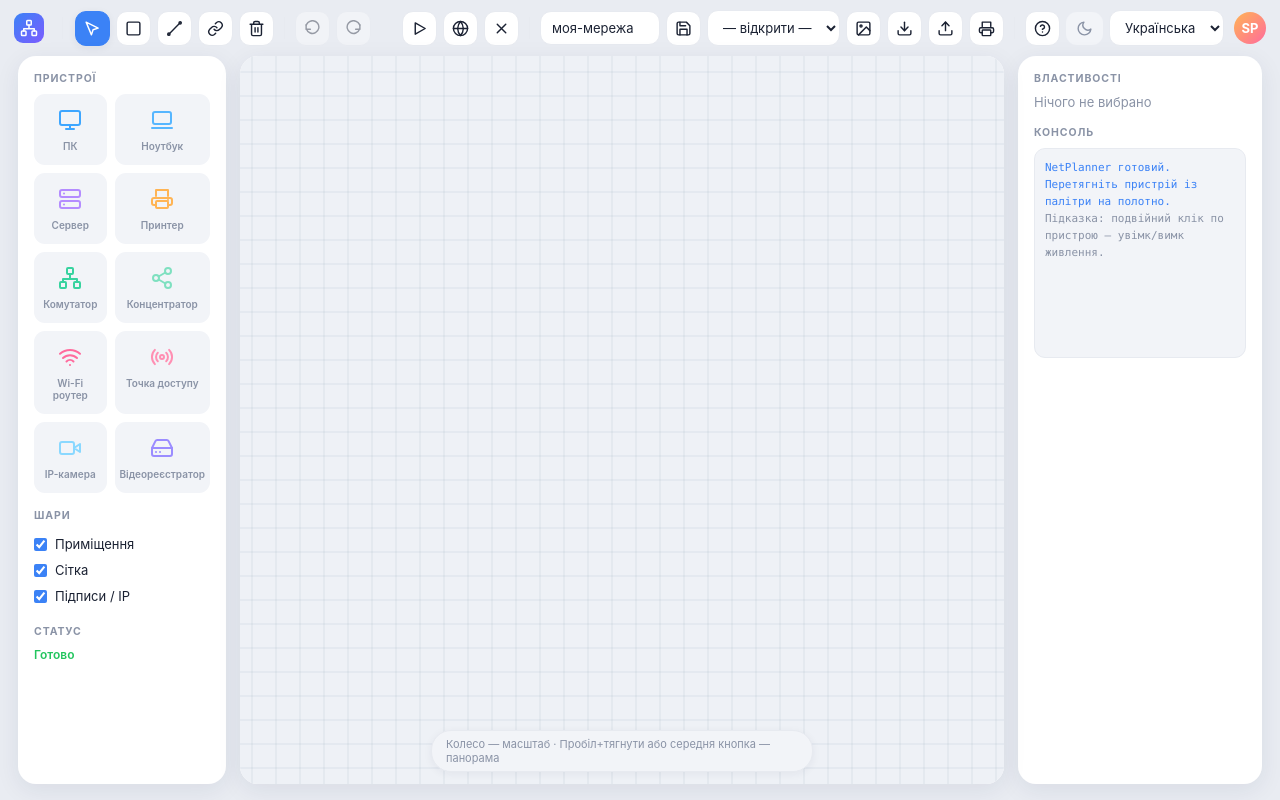
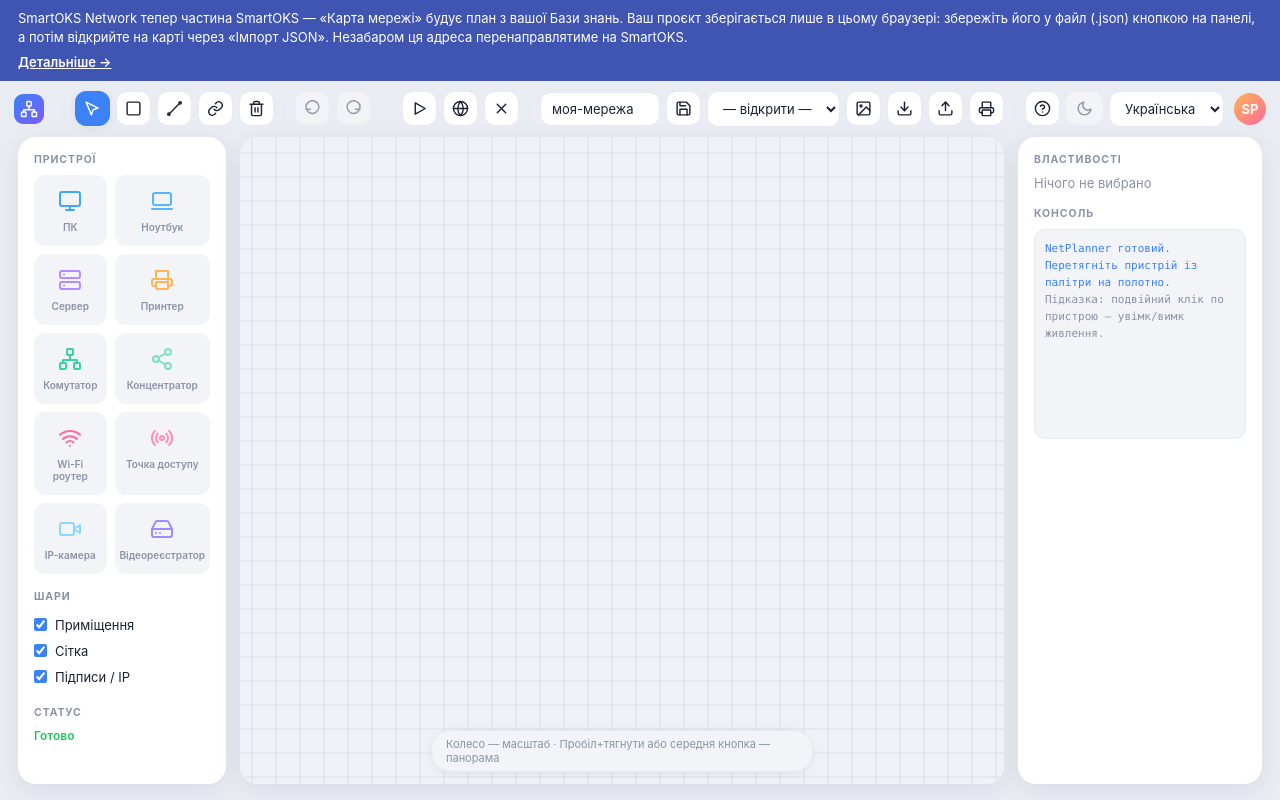
Before and after one commit to mihasan1/SmartOKS_Network, a website: page public/index.html in a window 1280 px wide. Drawn offline with Linux system fonts and the light colour scheme; no server answers.

Commit message:
feat: банер «планувальник переїхав у SmartOKS» — спершу дати зберегти проєкти
SmartOKS Network тепер вбудований у SmartOKS як модуль «Карта мережі»
(https://smartoks.com.ua/karta-merezhi/). Проєкти користувачів тут
живуть лише в localStorage домену smartoks-network.vercel.app (серверне
сховище /tmp — тимчасове), тож одразу перенаправляти адресу не можна:
люди втратили б доступ до збереженого. Перший крок — банер з порадою
зберегти проєкт у файл (.json) і відкрити його на карті через
«Імпорт JSON». Редірект 301 — окремою гілкою через 1–2 місяці.

Банер двомовний (i18n планувальника), посилання на сторінку модуля.

Co-Authored-By: Claude Opus 5.5 <noreply@anthropic.com>

```diff
--- a/public/i18n.js
+++ b/public/i18n.js
@@ -11,6 +11,8 @@
 const I18N = {
   uk: {
     "app.title": "SmartOKS — Network Planner",
+    "moved.text": "SmartOKS Network тепер частина SmartOKS — «Карта мережі» будує план з вашої Бази знань. Ваш проєкт зберігається лише в цьому браузері: збережіть його у файл (.json) кнопкою на панелі, а потім відкрийте на карті через «Імпорт JSON». Незабаром ця адреса перенаправлятиме на SmartOKS.",
+    "moved.link": "Детальніше →",
 
     "tool.select": "Вибір",
     "tool.room": "Кімната",
@@ -156,6 +158,8 @@ const I18N = {
 
   en: {
     "app.title": "SmartOKS — Network Planner",
+    "moved.text": "SmartOKS Network is now part of SmartOKS — the Network map builds plans from your knowledge base. Your project is stored only in this browser: save it to a file (.json) with the toolbar button, then open it on the map with “Import JSON”. This address will soon redirect to SmartOKS.",
+    "moved.link": "Learn more →",
 
     "tool.select": "Select",
     "tool.room": "Room",
--- a/public/index.html
+++ b/public/index.html
@@ -7,6 +7,13 @@
   <link rel="stylesheet" href="style.css" />
 </head>
 <body>
+  <!-- Переїзд у SmartOKS («Карта мережі»). Проєкти тут живуть лише в
+       localStorage цього домену, тож спершу даємо людям їх зберегти у файл —
+       і лише потім (окремим релізом) ця адреса перенаправлятиме на SmartOKS. -->
+  <div id="moved-banner" role="status">
+    <span data-i18n="moved.text">SmartOKS Network тепер частина SmartOKS — «Карта мережі» будує план з вашої Бази знань. Ваш проєкт зберігається лише в цьому браузері: збережіть його у файл (.json) кнопкою на панелі, а потім відкрийте на карті через «Імпорт JSON». Незабаром ця адреса перенаправлятиме на SmartOKS.</span>
+    <a href="https://smartoks.com.ua/karta-merezhi/" target="_blank" rel="noopener" data-i18n="moved.link">Детальніше →</a>
+  </div>
   <header id="topbar">
     <div class="brand">
       <span class="logo" data-icon="network"></span>
--- a/public/style.css
+++ b/public/style.css
@@ -56,6 +56,26 @@ body {
 .ic { width: 17px; height: 17px; flex-shrink: 0; display: block; }
 
 /* ===== Верхня панель ===== */
+/* Банер переїзду в SmartOKS (див. index.html) */
+#moved-banner {
+  display: flex;
+  flex-wrap: wrap;
+  align-items: center;
+  gap: 6px 14px;
+  padding: 9px 18px;
+  flex-shrink: 0;
+  background: #4054b2;
+  color: #fff;
+  font-size: 13px;
+  line-height: 1.45;
+}
+#moved-banner a {
+  color: #fff;
+  font-weight: 600;
+  text-decoration: underline;
+  white-space: nowrap;
+}
+
 #topbar {
   display: flex;
   align-items: center;
```
